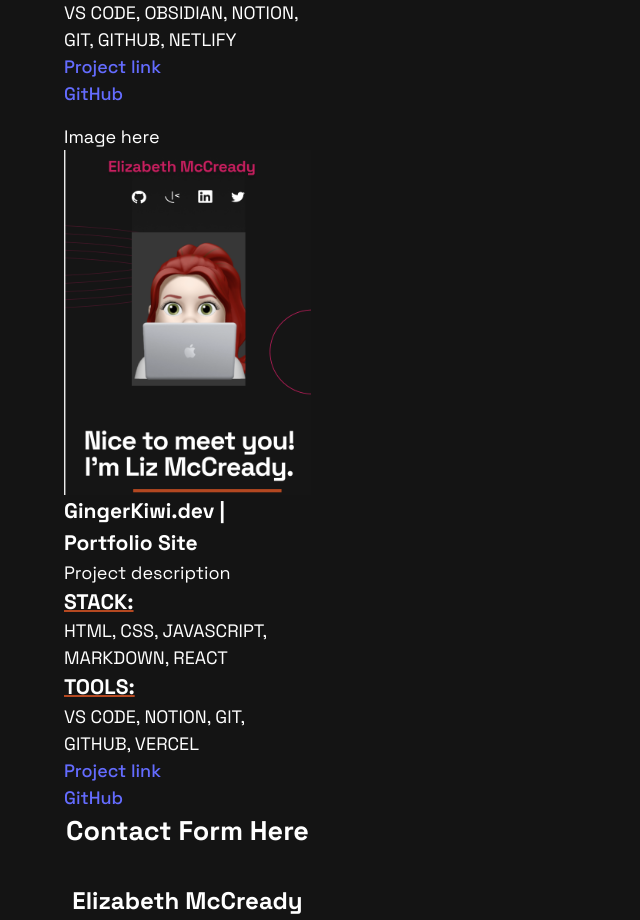
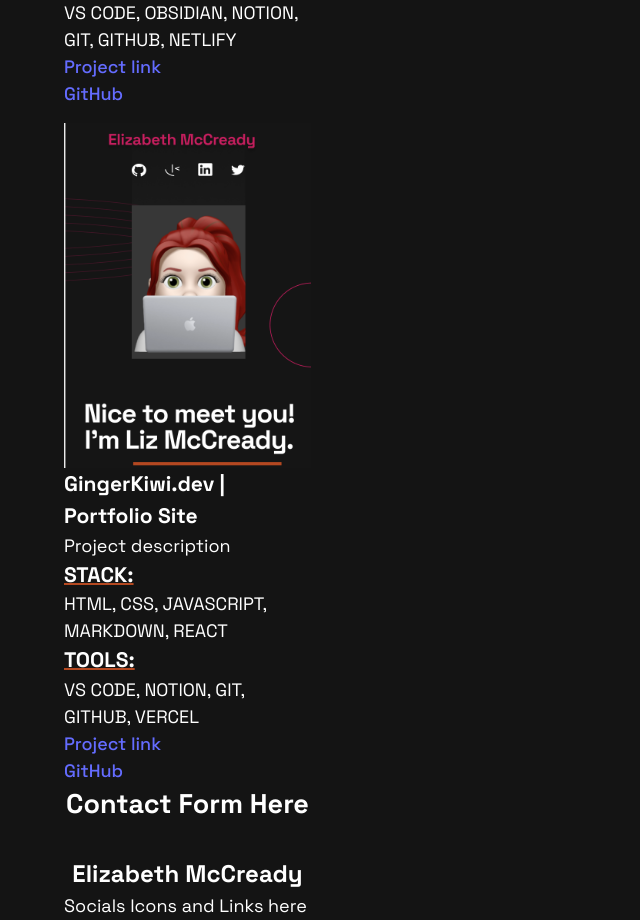
Before and after one commit to GingerKiwi/GingerKiwi.dev, a React (Vite) app: page / in a window 1280 px wide. Shown: the part 5040-5960 px from the top of the page, without its empty margins (0-640 px from the left). Built offline with nearby package versions, Linux system fonts and the light colour scheme.

Commit message:
delete p for image here in last project

```diff
--- a/src/Components/ProjectCards-HardCoded.jsx
+++ b/src/Components/ProjectCards-HardCoded.jsx
@@ -60,7 +60,7 @@ const ProjectCardsHardCoded = () => {
                     <p><a href="https://github.com/GingerKiwi/conquering-responsive-layouts">GitHub</a></p>
             </article>
             <article className="padding-top-1rem">
-            <p>Image here</p>
+
                     <img src={gkdev} alt="screenshot ADD ALT IN DATA.JS FILE!!" />
                 <h3>GingerKiwi.dev | Portfolio Site</h3>
 
```
